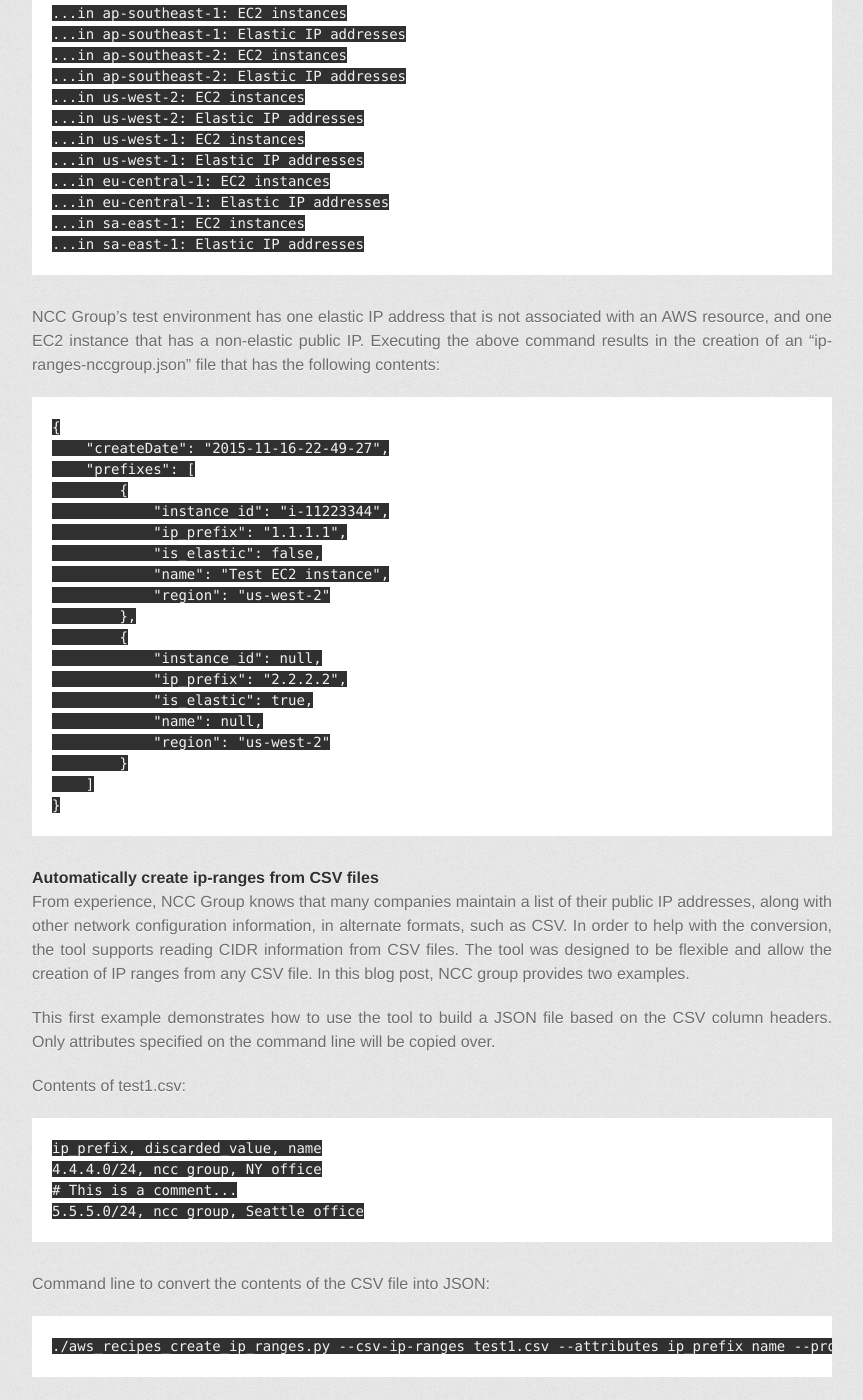
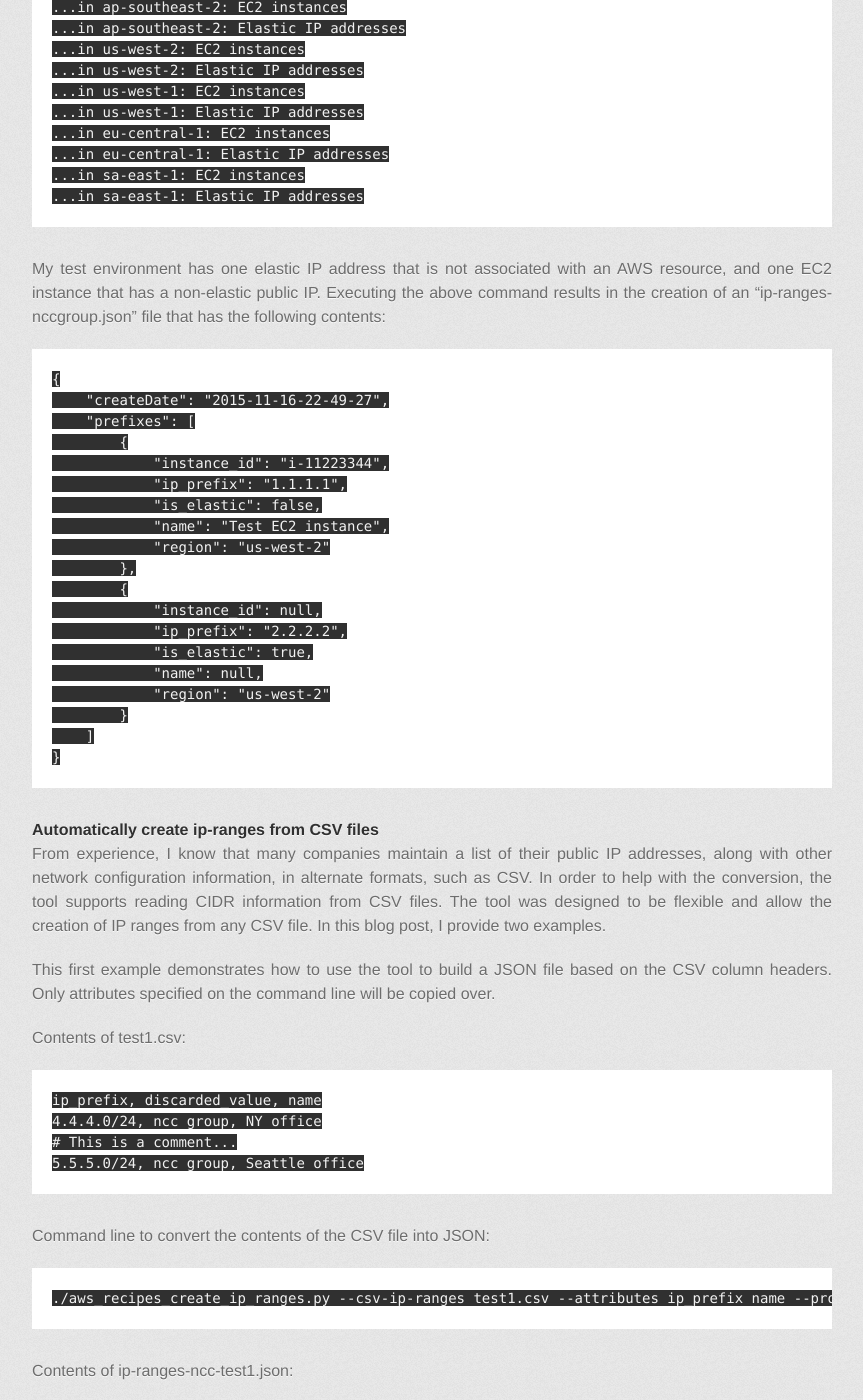
Before and after one commit to l01cd3v/l01cd3v.github.io, a Jekyll site: the page built from _posts/2015-11-17-ip_ranges_management.markdown, in a window 1280 px wide and 1400 px high, scrolled down 2384 px. Shown: the whole window, without its empty margins (208-1071 px from the left). Built offline with Jekyll 4.4.1, drawn with Linux system fonts in a browser that asks for light colours; some web fonts are replaced; Markdown is read by kramdown in place of the engine named in the settings; some of the changed text lies outside the part shown.

Commit message:
Tweaks to post

```diff
--- a/_posts/2015-11-17-ip_ranges_management.markdown
+++ b/_posts/2015-11-17-ip_ranges_management.markdown
@@ -22,13 +22,13 @@
 employees, and is almost impossible for external auditors who must perform the
 review within a limited timeframe.
 
-In this post, NCC Group will document how this issue can be addressed using the
+In this post, I will document how this issue can be addressed using the
 [AWS-Recipes](https://github.com/iSECPartners/AWS-recipes) tools and
 [Scout2](https://github.com/iSECPartners/Scout2).
 
 ### Feed custom ip-ranges files to Scout2
 
-Today, NCC Group is excited to announce that Scout2 accepts JSON files that
+Today, I am excited to announce that Scout2 accepts JSON files that
 contain known CIDRs along with arbitrary metadata such as the host or network
 they represent. When provided with such files, Scout2's report displays the
 "friendly name" of each known CIDR that is whitelisted in security group rules.
@@ -63,7 +63,7 @@
 
 ### Manage known CIDRs with aws\_recipes\_create\_ip\_ranges.py
 
-With AWS releasing their public IP address ranges, NCC decided to create a tool
+With AWS releasing their public IP address ranges, I decided to create a tool
 that allows creation and management of arbitrary IP address ranges using the
 same JSON format. The tool is released on GitHub at
 [https://github.com/iSECPartners/AWS-recipes/blob/master/Python/aws\_recipes\_create\_ip\_ranges.py](https://github.com/iSECPartners/AWS-recipes/blob/master/Python/aws_recipes_create_ip_ranges.py)
@@ -110,7 +110,7 @@
     ...in sa-east-1: EC2 instances
     ...in sa-east-1: Elastic IP addresses
 
-NCC Group's test environment has one elastic IP address that is not associated
+My test environment has one elastic IP address that is not associated
 with an AWS resource, and one EC2 instance that has a non-elastic public IP.
 Executing the above command results in the creation of an
 "ip-ranges-nccgroup.json" file that has the following contents:
@@ -138,11 +138,11 @@
 
 #### Automatically create ip-ranges from CSV files
 
-From experience, NCC Group knows that many companies maintain a list of their
+From experience, I know that many companies maintain a list of their
 public IP addresses, along with other network configuration information, in alternate formats, such as CSV. In
 order to help with the conversion, the tool supports reading CIDR information
 from CSV files. The tool was designed to be flexible and allow the creation of IP
-ranges from any CSV file. In this blog post, NCC group provides two examples.
+ranges from any CSV file. In this blog post, I provide two examples.
 
 This first example demonstrates how to use the tool to build a JSON file based
 on the CSV column headers. Only attributes specified on the command line will
@@ -297,6 +297,6 @@
 in further hardened security groups because detection of unknown whitelisted
 CIDRs and understanding of existing rules is significantly easier.
 
-NCC Group is currently working on a major rework of Scout2's reporting engine,
+I am currently working on a major rework of Scout2's reporting engine,
 which will further improve reporting and allow creation of new alerts when an
 unknown CIDR is whitelisted.
```
